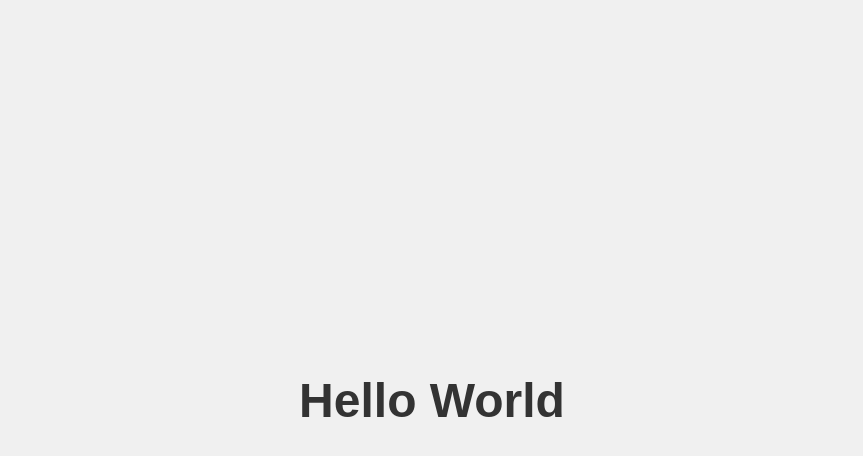
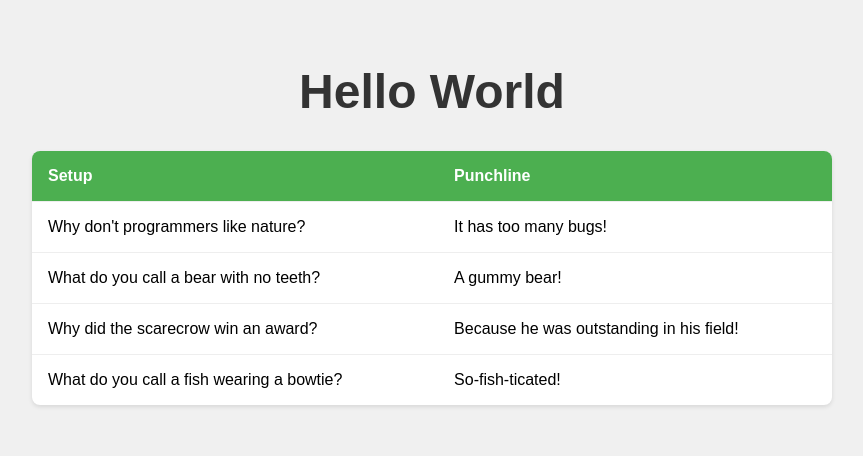
Before and after one commit to norus/sample-website, a plain HTML site: page index.html in a window 1280 px wide. Shown: the whole page, without its empty margins (208-1071 px from the left). Drawn offline with Linux system fonts and the light colour scheme.

Commit message:
Add jokes table with styling

```diff
--- a/index.html
+++ b/index.html
@@ -3,10 +3,38 @@
 <head>
     <meta charset="UTF-8">
     <meta name="viewport" content="width=device-width, initial-scale=1.0">
-    <title>Hello World</title>
+    <title>Hello World with Jokes</title>
     <link rel="stylesheet" href="styles.css">
 </head>
 <body>
-    <h1>Hello World</h1>
+    <div class="container">
+        <h1>Hello World</h1>
+        <table class="jokes-table">
+            <thead>
+                <tr>
+                    <th>Setup</th>
+                    <th>Punchline</th>
+                </tr>
+            </thead>
+            <tbody>
+                <tr>
+                    <td>Why don't programmers like nature?</td>
+                    <td>It has too many bugs!</td>
+                </tr>
+                <tr>
+                    <td>What do you call a bear with no teeth?</td>
+                    <td>A gummy bear!</td>
+                </tr>
+                <tr>
+                    <td>Why did the scarecrow win an award?</td>
+                    <td>Because he was outstanding in his field!</td>
+                </tr>
+                <tr>
+                    <td>What do you call a fish wearing a bowtie?</td>
+                    <td>So-fish-ticated!</td>
+                </tr>
+            </tbody>
+        </table>
+    </div>
 </body>
 </html>
--- a/styles.css
+++ b/styles.css
@@ -1,14 +1,49 @@
 body {
-    display: flex;
-    justify-content: center;
-    align-items: center;
-    height: 100vh;
     margin: 0;
     font-family: Arial, sans-serif;
     background-color: #f0f0f0;
+    min-height: 100vh;
+}
+
+.container {
+    max-width: 800px;
+    margin: 0 auto;
+    padding: 2rem;
+    text-align: center;
 }
 
 h1 {
     color: #333;
     font-size: 48px;
+    margin-bottom: 2rem;
 }
+
+.jokes-table {
+    width: 100%;
+    border-collapse: collapse;
+    background-color: white;
+    box-shadow: 0 2px 4px rgba(0, 0, 0, 0.1);
+    border-radius: 8px;
+    overflow: hidden;
+}
+
+.jokes-table th,
+.jokes-table td {
+    padding: 1rem;
+    text-align: left;
+    border-bottom: 1px solid #eee;
+}
+
+.jokes-table th {
+    background-color: #4CAF50;
+    color: white;
+    font-weight: bold;
+}
+
+.jokes-table tr:last-child td {
+    border-bottom: none;
+}
+
+.jokes-table tr:hover {
+    background-color: #f5f5f5;
+}
```
Also changed, not shown: 2 other files.
